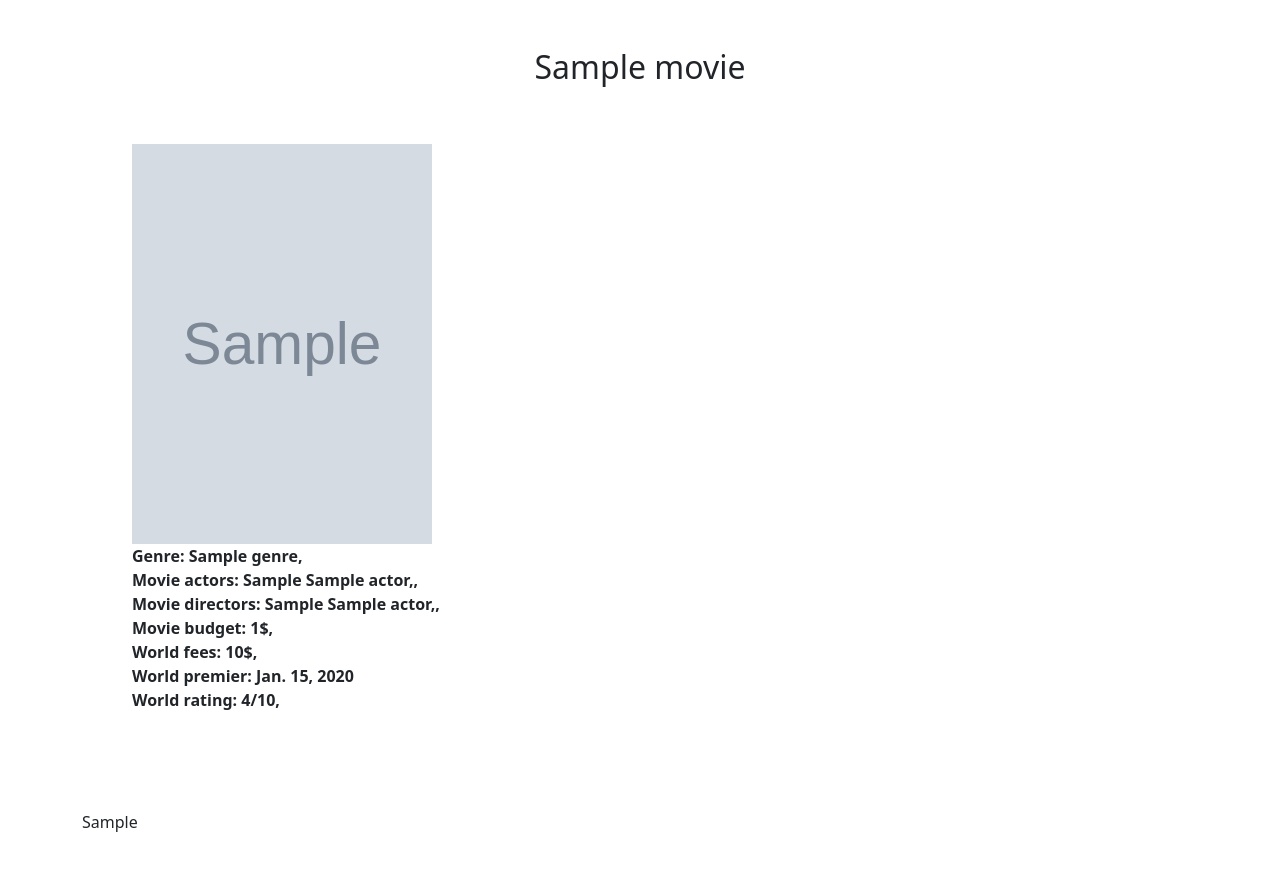
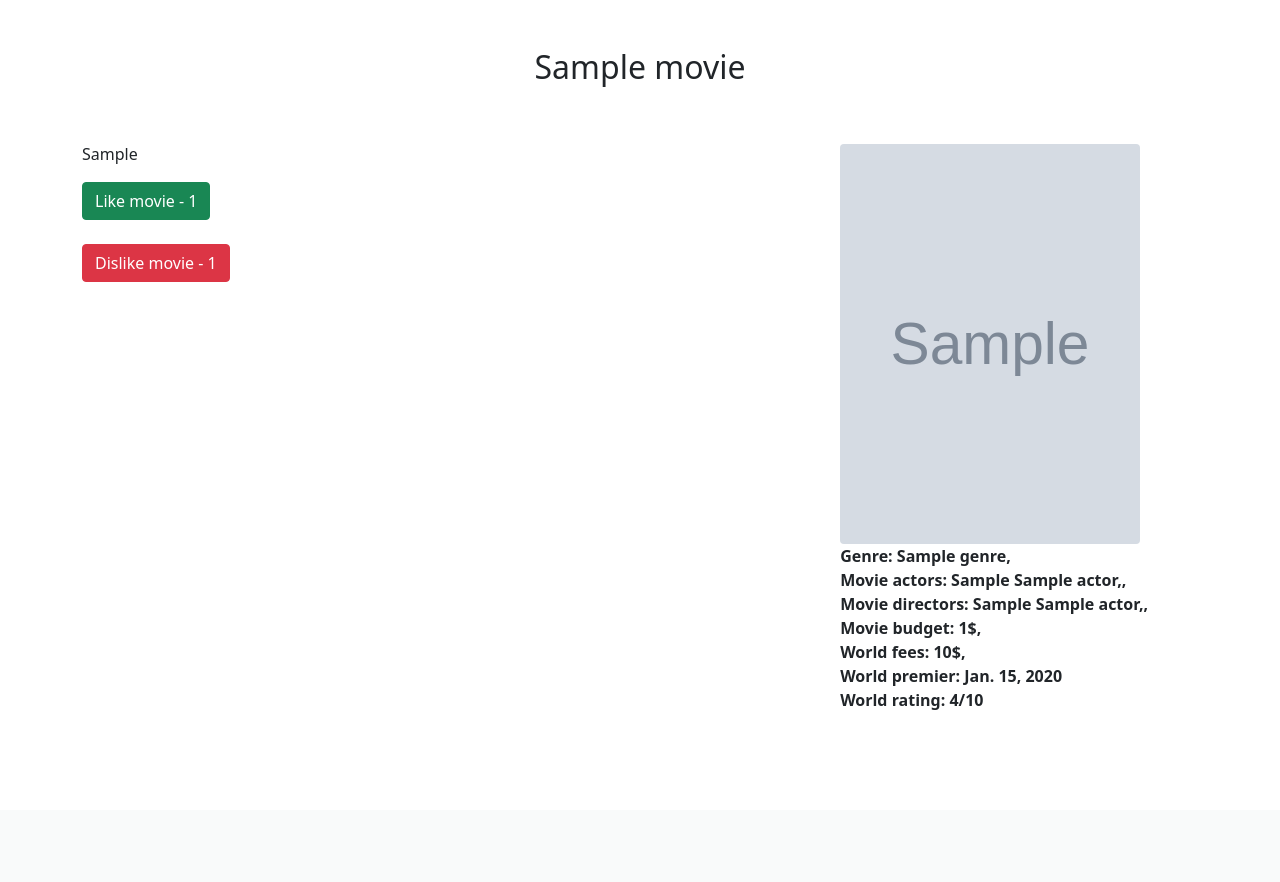
Before and after one commit to Atlan7/Grovie, a Django app: template movies/templates/movies/view_movie.html in a window 1280 px wide. Shown: the part 56-938 px from the top of the page. After the commit the page ends 766 px from the top, so only its background shows below. Run offline with Django 3.2, Linux system fonts and the light colour scheme; the template is opened without the code that fills it: values that come from a table or form of the project are taken from there, others are empty; tables that the repository leaves empty hold one stand-in row (values such as "Sample post"); grey boxes marked "Sample" are stand-in pictures; some libraries are stand-ins or nearby versions.

Commit message:
Updated template for the movie app

```diff
--- a/movies/templates/movies/view_movie.html
+++ b/movies/templates/movies/view_movie.html
@@ -6,44 +6,64 @@
 
 
 {% block content %}
+
+    <style>
+        .info_about_movie {
+            float: right;
+            padding: 50px;
+        }
+    </style>
+
     <div class="row">
-        <div class="col-md-12 my-5">
-            <h2 style="text-align: center;"> {{ movie.name }} </h2>
+        <div class="col-10 offset-1 col-sm-10 offset-sm-1 col-md-12 offset-md-0 my-5">
+            <h2 class="text-center"> {{ movie.name }} </h2>
             <div class="info_about_movie">
-                <img src="{{movie.title_image.url}}" width="300" height="400">
+                <img class="rounded" src="{{movie.title_image.url}}" width="300" height="400">
                 <br>
                 <strong>
                     Genre:
                     {% for genre in movie.genres.all  %}
                         {{ genre }},
                     {% endfor %}
-                </strong>
                     <br>
-                <strong>
                     Movie actors:
                     {% for actor in movie.actors.all  %}
                         {{ actor }},
                     {% endfor %}
-                </strong>
                     <br>
-                <strong>
                     Movie directors:
                     {% for director in movie.directors.all  %}
                         {{ director }},
                     {% endfor %}
+                    <br>
+                    Movie budget: {{ movie.budget }}$,
+                    <br>
+                    World fees: {{ movie.world_fees }}$,
+                    <br>
+                    World premier: {{ movie.world_premier }}
+                    <br>
+                    World rating: {{ movie.world_rating }}/10
                 </strong>
-                <br>
-                <strong> Movie budget: {{ movie.budget }}$, </strong>
-                <br>
-                <strong> World fees: {{ movie.world_fees }}$, </strong>
-                <br>
-                <strong>World premier: {{ movie.world_premier }} </strong>
-                <br>
-                <strong> World rating: {{ movie.world_rating }}/10,</strong>
-
             </div>
             <br><br>
-            {{ movie.discription  }}
+            {{ movie.discription|safe|linebreaks  }}
+            <form method="POST" action="{% url 'movies:like-movie' movie.pk %}">
+                {% csrf_token %}
+                <input type="hidden" name"next" value="{{ request.path }}">
+                <button type="submit" class="btn btn-success">
+                    Like movie - {{ movie.likes.all.count }}
+                </button>
+            </form>
+
+            </br>
+
+            <form method="POST" action="{% url 'movies:dislike-movie' movie.pk %}">
+                {% csrf_token %}
+                <input type="hidden" name"next" value="{{ request.path }}">
+                <button type="submit" class="btn btn-danger">
+                    Dislike movie - {{ movie.dislikes.all.count }}
+                </button>
+            </form>
         </div>
     </div>
 {% endblock %}
```
Also changed, not shown: movies/templates/movies/view_movies.html (+25 -7 lines). Lines whose indentation alone changed are shown as unchanged.
